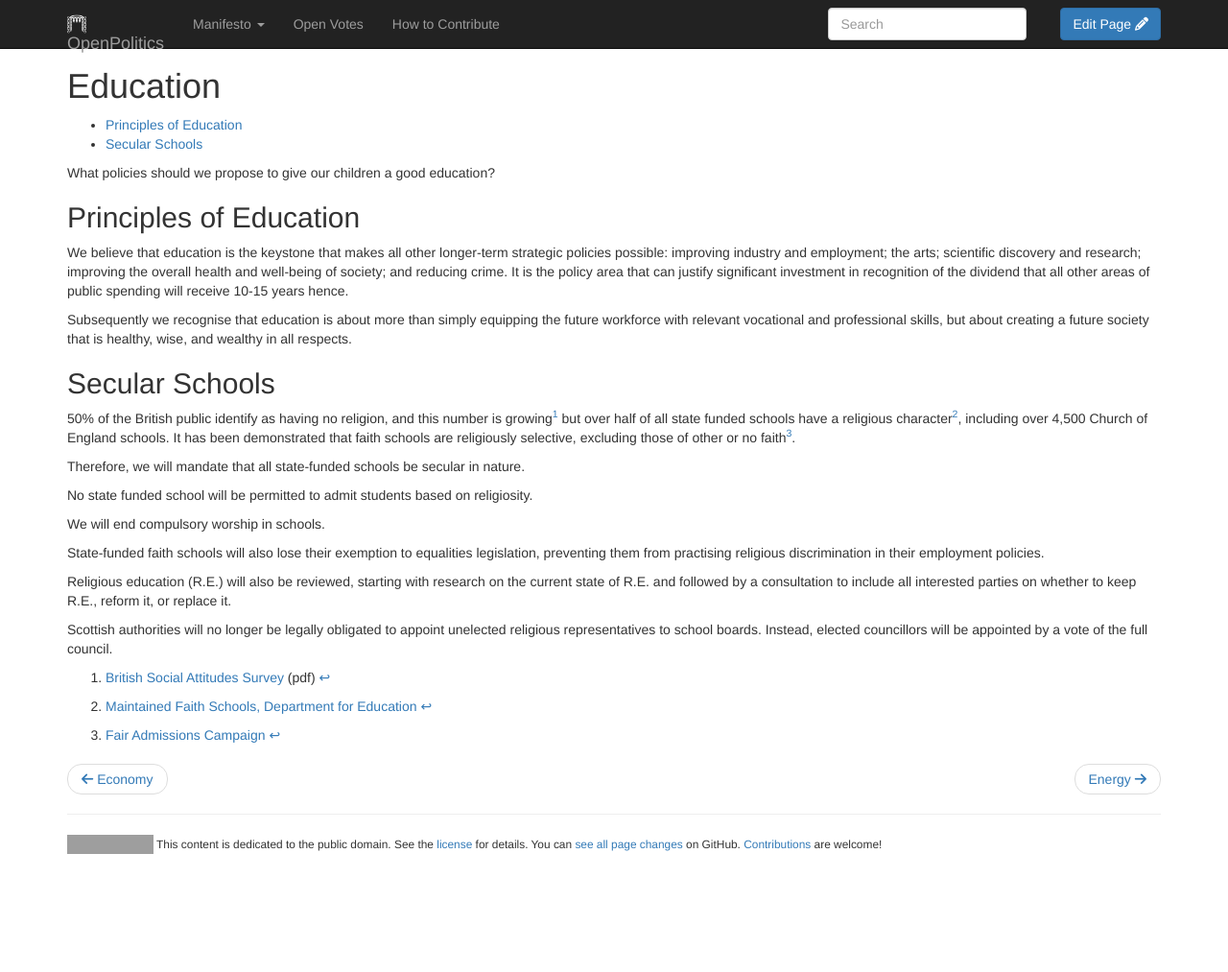
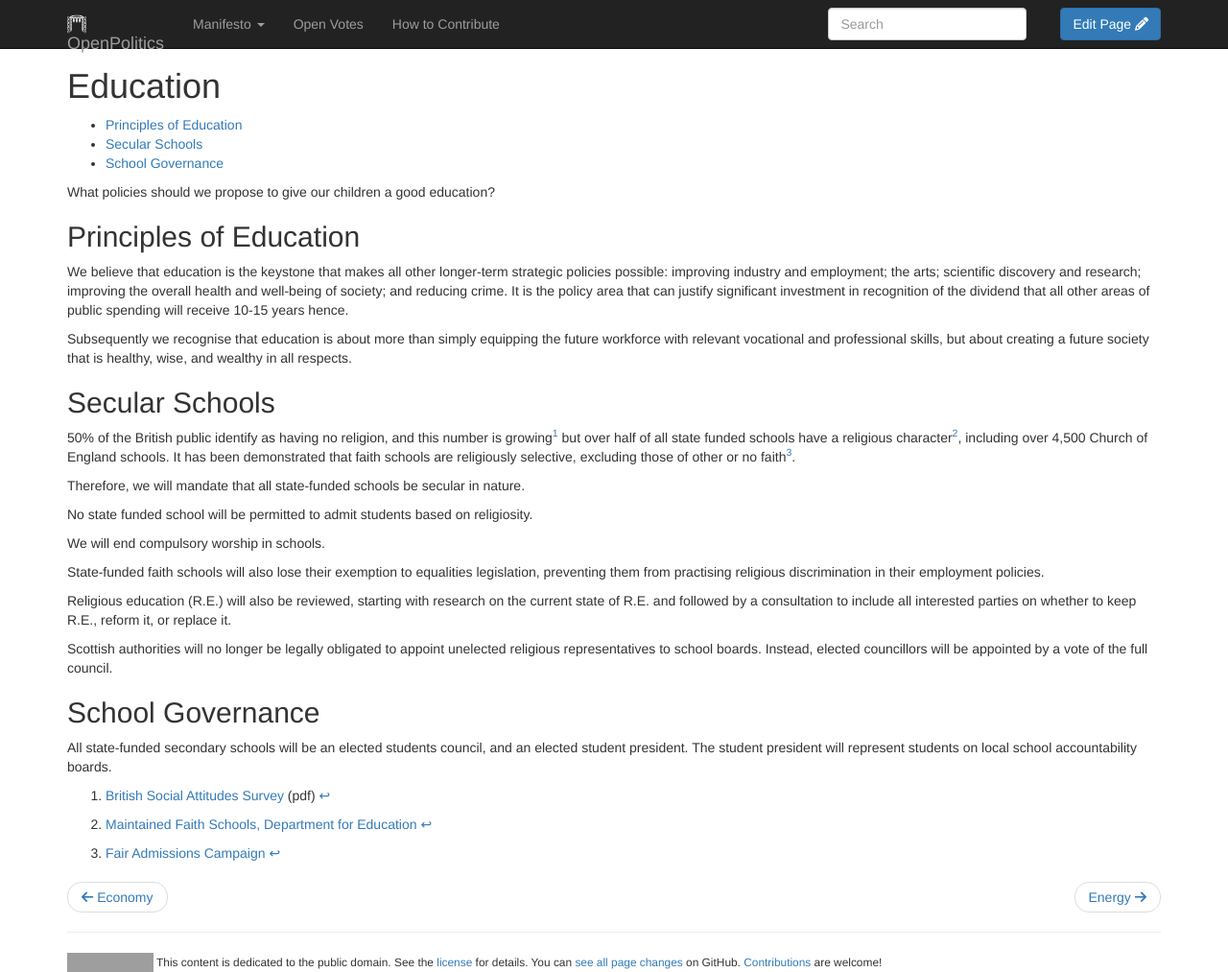
Before and after one commit to openpolitics/manifesto, a Jekyll site: the page built from manifesto/education.md, in a window 1280 px wide and 1013 px high. Shown: the whole window at 96% size. Built offline with Jekyll 4.4.1, drawn with Linux system fonts in a browser that asks for light colours; nearby versions of some CDN libraries; library files that are not in the unit come from our copies; grey boxes are pictures that could not be loaded.

Commit message:
Student representation in school accountability

```diff
--- a/manifesto/education.md
+++ b/manifesto/education.md
@@ -31,6 +31,10 @@ Religious education (R.E.) will also be reviewed, starting with research on the
 
 Scottish authorities will no longer be legally obligated to appoint unelected religious representatives to school boards. Instead, elected councillors will be appointed by a vote of the full council.
 
+## School Governance
+
+All state-funded secondary schools will be an elected students council, and an elected student president. The student president will represent students on local school accountability boards.
+
 [^1]: [British Social Attitudes Survey](http://ir2.flife.de/data/natcen-social-research/igb_html/pdf/chapters/BSA28_12Religion.pdf) (pdf)
 [^2]: [Maintained Faith Schools, Department for Education](https://www.gov.uk/government/publications/maintained-faith-schools/maintained-faith-schools)
 [^3]: [Fair Admissions Campaign](http://fairadmissions.org.uk/groundbreaking-new-research-maps-the-segregating-impact-of-faith-school-admissions/)
```
